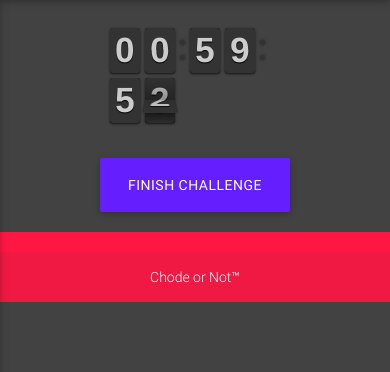
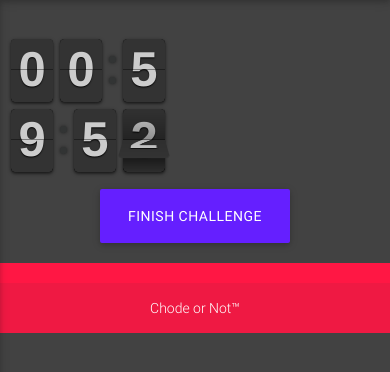
Before and after one commit to 2121159i/Chode-Or-Not-Prototype, a Django app: page /chodeOrNot/timer/ in a window 390 px wide. Shown: the part 56-428 px from the top of the page. Run offline with Django 3.2, Linux system fonts and the light colour scheme; some libraries are stand-ins or nearby versions.

Commit message:
Fixing the clock for mobile, will work fix for web later

```diff
--- a/chode_or_not/static/css/style.css
+++ b/chode_or_not/static/css/style.css
@@ -22,8 +22,8 @@
 
 @media screen and (max-width: 550px) {
     #countdown_timer{
-        zoom: 0.5;
-        -moz-transform: scale(0.5);
+        zoom: 0.7;
+        -moz-transform: scale(0.7);
     }
 }
 
--- a/chode_or_not/templates/ChodeOrNot/timer.html
+++ b/chode_or_not/templates/ChodeOrNot/timer.html
@@ -6,10 +6,9 @@
 
 {% block body_block %}
 
-    <div class="container center-align">
 
         <div id="countdown_timer">
-        </div><br/>
+    <br/>
 {#        <h5 class="center " style="width: 100%;">This should be vertically aligned</h5>#}
     </div><br/>
     <div class="center center-align center-block">
```
